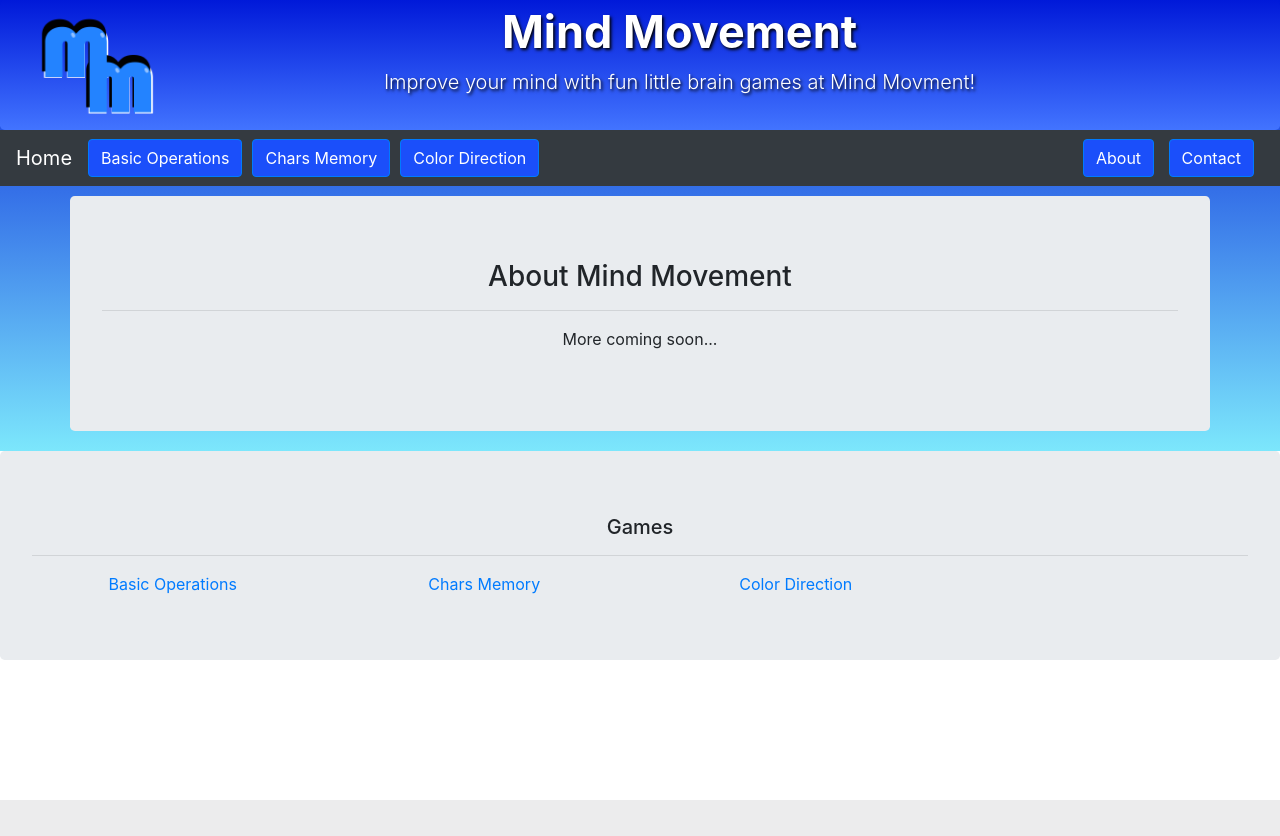
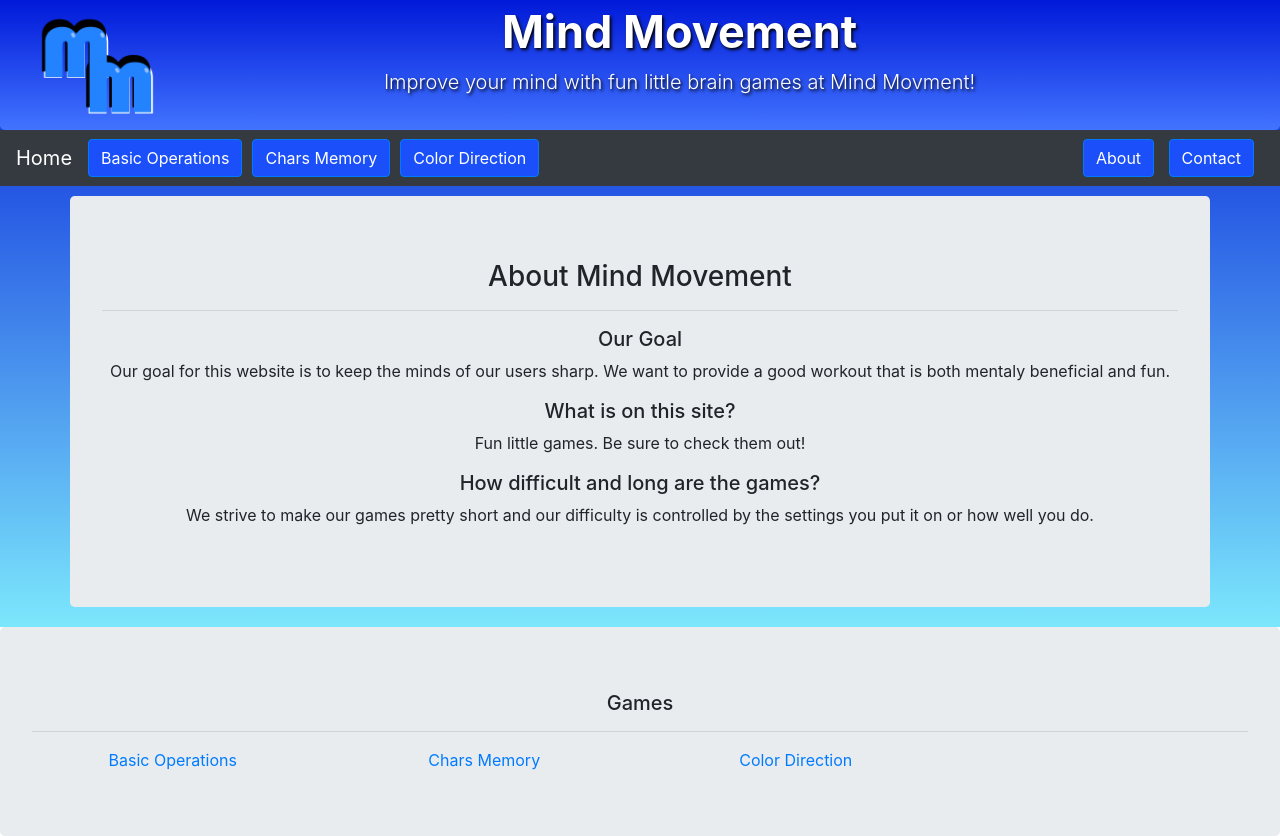
Before and after one commit to 1HectorAC/mindMovement, a Flask app: page /about in a window 1280 px wide. Before the commit the page ends 800 px from the top, so only its background shows below. Run offline with Flask 2, Linux system fonts and the light colour scheme; some libraries are stand-ins or nearby versions.

Commit message:
Added content to about page.

```diff
--- a/templates/about.html
+++ b/templates/about.html
@@ -18,7 +18,13 @@
         <div class="jumbotron container" style="margin-top: 10px; margin-bottom: 10px; text-align: center;">
             <h3>About Mind Movement</h3>
             <hr>
-            <p>More coming soon...</p>
+
+            <h5>Our Goal</h5>
+            <p>Our goal for this website is to keep the minds of our users sharp. We want to provide a good workout that is both mentaly beneficial and fun.</p>
+            <h5>What is on this site?</h5>
+            <p>Fun little games. Be sure to check them out!</p>
+            <h5>How difficult and long are the games?</h5>
+            <p>We strive to make our games pretty short and our difficulty is controlled by the settings you put it on or how well you do.</p>
         </div>
     </div>
 
```
